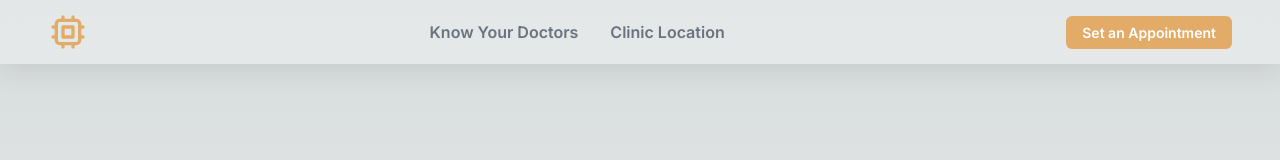
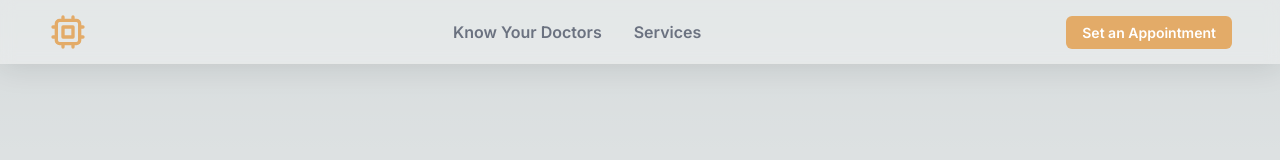
Before and after one commit to MisterMunchkin/mom-and-me-clinic, a Next.js app: page / in a window 1280 px wide. Shown: the top 160 px of the page. Built offline with nearby package versions, Linux system fonts and the light colour scheme.

Commit message:
changed clinic location to services

```diff
--- a/app/components/NavBar.tsx
+++ b/app/components/NavBar.tsx
@@ -17,7 +17,7 @@ export default function NavBar() {
                       {/* Active Link = text-indigo-500
                       Inactive Link = hover:text-indigo-500 */}
               <li className="md:px-4 md:py-2 hover:text-primary"><a href="#">Know Your Doctors</a></li>
-              <li className="md:px-4 md:py-2 hover:text-primary"><a href="#">Clinic Location</a></li>
+              <li className="md:px-4 md:py-2 hover:text-primary"><a href="#">Services</a></li>
               {/* Move this to the float right */}
               {/* <li className="md:px-4 md:py-2 hover:bg-indigo-500 rounded-md bg-primary text-white"><a href="#">Set an Appointment</a></li> */}
             </ul>
```
